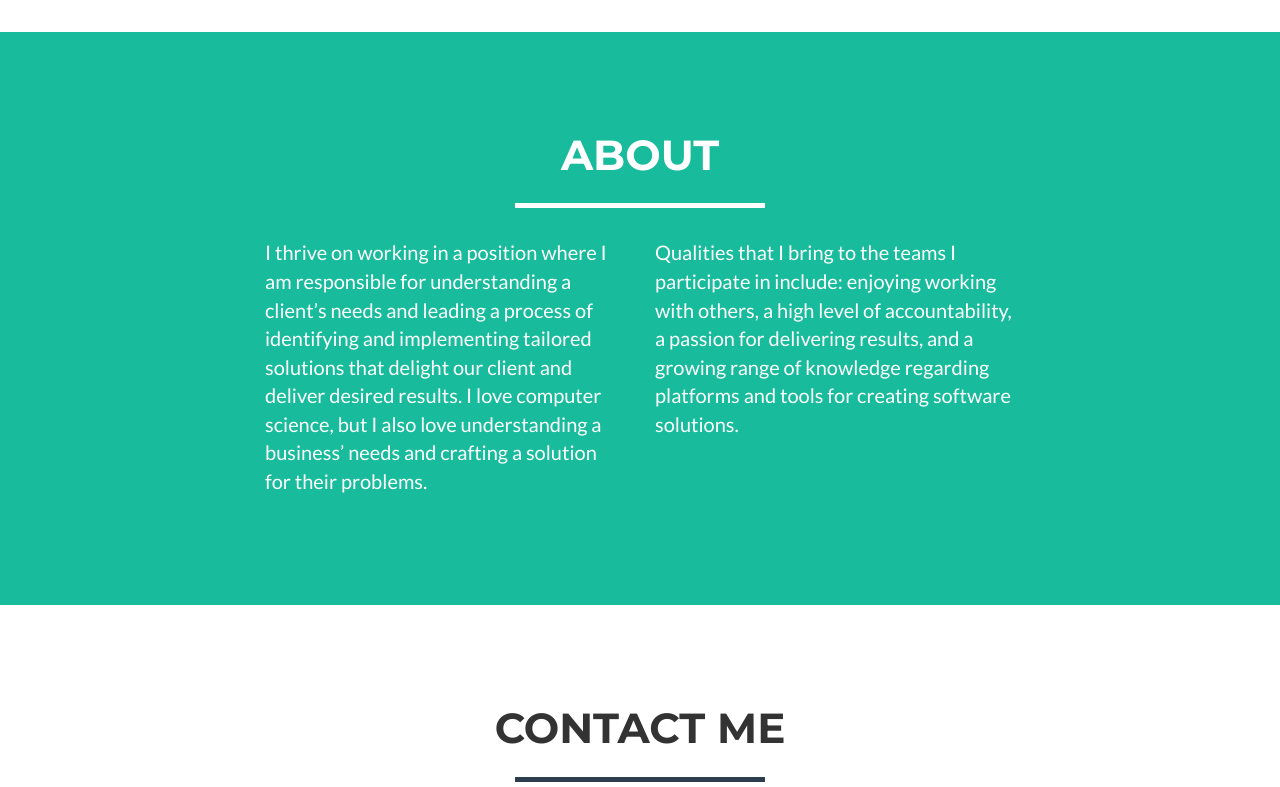
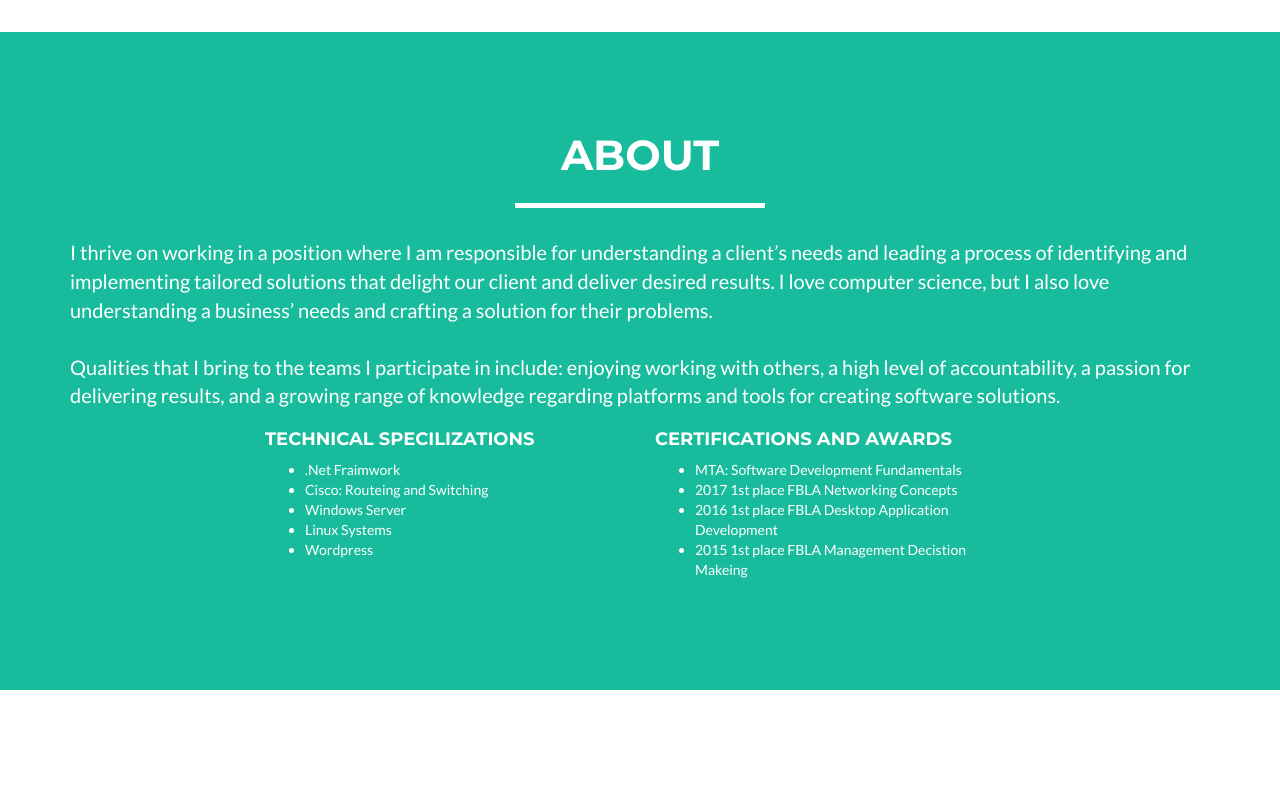
Before and after one commit to Carefree4/Carefree4.github.io, a website: page index.html in a window 1280 px wide. Shown: the part 1620-2407 px from the top of the page. Drawn offline with nearby package versions, Linux system fonts and the light colour scheme.

Commit message:
Updated about page

```diff
--- a/index.html
+++ b/index.html
@@ -2,37 +2,29 @@
 <html lang="en">
 
 <head>
-
     <meta charset="utf-8">
     <meta http-equiv="X-UA-Compatible" content="IE=edge">
     <meta name="viewport" content="width=device-width, initial-scale=1">
     <meta name="description" content="">
     <meta name="author" content="">
-
     <title>Maxwell Wenger</title>
-
     <!-- Bootstrap Core CSS -->
     <link href="vendor/bootstrap/css/bootstrap.min.css" rel="stylesheet">
-
     <!-- Theme CSS -->
     <link href="css/freelancer.min.css" rel="stylesheet">
-
     <!-- Custom Fonts -->
     <link href="vendor/font-awesome/css/font-awesome.min.css" rel="stylesheet" type="text/css">
     <link href="https://fonts.googleapis.com/css?family=Montserrat:400,700" rel="stylesheet" type="text/css">
     <link href="https://fonts.googleapis.com/css?family=Lato:400,700,400italic,700italic" rel="stylesheet" type="text/css">
-
     <!-- HTML5 Shim and Respond.js IE8 support of HTML5 elements and media queries -->
     <!-- WARNING: Respond.js doesn't work if you view the page via file:// -->
     <!--[if lt IE 9]>
         <script src="https://oss.maxcdn.com/libs/html5shiv/3.7.0/html5shiv.js"></script>
         <script src="https://oss.maxcdn.com/libs/respond.js/1.4.2/respond.min.js"></script>
     <![endif]-->
-
 </head>
 
 <body id="page-top" class="index">
-
     <!-- Navigation -->
     <nav id="mainNav" class="navbar navbar-default navbar-fixed-top navbar-custom">
         <div class="container">
@@ -43,7 +35,6 @@
                 </button>
                 <a class="navbar-brand" href="#page-top">Maxwell Wenger</a>
             </div>
-
             <!-- Collect the nav links, forms, and other content for toggling -->
             <div class="collapse navbar-collapse" id="bs-example-navbar-collapse-1">
                 <ul class="nav navbar-nav navbar-right">
@@ -65,7 +56,6 @@
         </div>
         <!-- /.container-fluid -->
     </nav>
-
     <!-- Header -->
     <header>
         <div class="container">
@@ -81,7 +71,6 @@
             </div>
         </div>
     </header>
-
     <!-- Portfolio Grid Section -->
     <section id="portfolio">
         <div class="container">
@@ -155,7 +144,6 @@
             </div>
         </div>
     </section>
-
     <!-- About Section -->
     <section class="success" id="about">
         <div class="container">
@@ -165,18 +153,36 @@
                     <hr class="star-light">
                 </div>
             </div>
+            <p>I thrive on working in a position where I am responsible for understanding a client’s needs and leading
+                        a process of identifying and implementing tailored solutions that delight our client and deliver
+                        desired results. I love computer science, but I also love understanding a business’ needs and crafting
+                        a solution for their problems.
+                        </br></br>Qualities that I bring to the teams I participate in include: enjoying working with others, a high level
+                        of accountability, a passion for delivering results, and a growing range of knowledge regarding platforms
+                        and tools for creating software solutions.</p>
             <div class="row">
                 <div class="col-lg-4 col-lg-offset-2">
-                    <p>I thrive on working in a position where I am responsible for understanding a client’s needs and leading a process of identifying and implementing tailored solutions that delight our client and deliver desired results. I love computer science, but I also love understanding a business’ needs and crafting a solution for their problems.</p>
+                    <h4>Technical Specilizations</h4>
+                    <ul>
+                        <li>.Net Fraimwork</li>
+                        <li>Cisco: Routeing and Switching</li>
+                        <li>Windows Server</li>
+                        <li>Linux Systems</li>
+                        <li>Wordpress</li>
+                    </ul>
                 </div>
                 <div class="col-lg-4">
-                    <p>Qualities that I bring to the teams I participate in include: enjoying working with others, a high level of accountability, a passion for delivering results, and a growing range of knowledge regarding platforms and tools for creating software solutions.</p>
+                    <h4>Certifications and Awards</h4>
+                    <ul>
+                        <li>MTA: Software Development Fundamentals</li>
+                        <li>2017 1st place FBLA Networking Concepts</li>
+                        <li>2016 1st place FBLA Desktop Application Development</li>
+                        <li>2015 1st place FBLA Management Decistion Makeing</li>
+                    </ul>
                 </div>
-
             </div>
         </div>
     </section>
-
     <!-- Contact Section -->
     <section id="contact">
         <div class="container">
@@ -194,28 +200,28 @@
                         <div class="row control-group">
                             <div class="form-group col-xs-12 floating-label-form-group controls">
                                 <label>Name</label>
-                                <input type="text" class="form-control" placeholder="Name" name="name" >
-                               <p class="help-block text-danger"></p>
+                                <input type="text" class="form-control" placeholder="Name" name="name">
+                                <p class="help-block text-danger"></p>
                             </div>
                         </div>
                         <div class="row control-group">
                             <div class="form-group col-xs-12 floating-label-form-group controls">
                                 <label>Email Address</label>
-                                <input type="email" class="form-control" placeholder="Email Address" name="_replyto" >
+                                <input type="email" class="form-control" placeholder="Email Address" name="_replyto">
                                 <p class="help-block text-danger"></p>
                             </div>
                         </div>
                         <div class="row control-group">
                             <div class="form-group col-xs-12 floating-label-form-group controls">
                                 <label>Phone Number</label>
-                                <input type="tel" class="form-control" placeholder="Phone Number" name="phone" >
+                                <input type="tel" class="form-control" placeholder="Phone Number" name="phone">
                                 <p class="help-block text-danger"></p>
                             </div>
                         </div>
                         <div class="row control-group">
                             <div class="form-group col-xs-12 floating-label-form-group controls">
                                 <label>Message</label>
-                                <textarea rows="5" class="form-control" placeholder="Message" name="message" ></textarea>
+                                <textarea rows="5" class="form-control" placeholder="Message" name="message"></textarea>
                                 <p class="help-block text-danger"></p>
                             </div>
                         </div>
@@ -230,7 +236,6 @@
             </div>
         </div>
     </section>
-
     <!-- Footer -->
     <footer class="text-center">
         <div class="footer-above">
@@ -258,22 +263,18 @@
             <div class="container">
                 <div class="row">
                     <div class="col-lg-12">
-                        Created using <a href="http://startbootstrap.com">Freelance</a>
-                        <br>
                         Copyright &copy; Maxwell Wenger 2016
                     </div>
                 </div>
             </div>
         </div>
     </footer>
-
     <!-- Scroll to Top Button (Only visible on small and extra-small screen sizes) -->
     <div class="scroll-top page-scroll hidden-sm hidden-xs hidden-lg hidden-md">
         <a class="btn btn-primary" href="#page-top">
             <i class="fa fa-chevron-up"></i>
         </a>
     </div>
-
     <!-- Portfolio Modals -->
     <div class="portfolio-modal modal fade" id="portfolioModal1" tabindex="-1" role="dialog" aria-hidden="true">
         <div class="modal-content">
@@ -290,7 +291,10 @@
                             <h2>Project Title</h2>
                             <hr class="star-primary">
                             <img src="img/portfolio/cabin.png" class="img-responsive img-centered" alt="">
-                            <p>Use this area of the page to describe your project. The icon above is part of a free icon set by <a href="https://sellfy.com/p/8Q9P/jV3VZ/">Flat Icons</a>. On their website, you can download their free set with 16 icons, or you can purchase the entire set with 146 icons for only $12!</p>
+                            <p>Use this area of the page to describe your project. The icon above is part of a free icon set
+                                by <a href="https://sellfy.com/p/8Q9P/jV3VZ/">Flat Icons</a>. On their website, you can download
+                                their free set with 16 icons, or you can purchase the entire set with 146 icons for only
+                                $12!</p>
                             <ul class="list-inline item-details">
                                 <li>Client:
                                     <strong><a href="http://startbootstrap.com">Start Bootstrap</a>
@@ -327,7 +331,10 @@
                             <h2>Project Title</h2>
                             <hr class="star-primary">
                             <img src="img/portfolio/cake.png" class="img-responsive img-centered" alt="">
-                            <p>Use this area of the page to describe your project. The icon above is part of a free icon set by <a href="https://sellfy.com/p/8Q9P/jV3VZ/">Flat Icons</a>. On their website, you can download their free set with 16 icons, or you can purchase the entire set with 146 icons for only $12!</p>
+                            <p>Use this area of the page to describe your project. The icon above is part of a free icon set
+                                by <a href="https://sellfy.com/p/8Q9P/jV3VZ/">Flat Icons</a>. On their website, you can download
+                                their free set with 16 icons, or you can purchase the entire set with 146 icons for only
+                                $12!</p>
                             <ul class="list-inline item-details">
                                 <li>Client:
                                     <strong><a href="http://startbootstrap.com">Start Bootstrap</a>
@@ -364,7 +371,10 @@
                             <h2>Project Title</h2>
                             <hr class="star-primary">
                             <img src="img/portfolio/circus.png" class="img-responsive img-centered" alt="">
-                            <p>Use this area of the page to describe your project. The icon above is part of a free icon set by <a href="https://sellfy.com/p/8Q9P/jV3VZ/">Flat Icons</a>. On their website, you can download their free set with 16 icons, or you can purchase the entire set with 146 icons for only $12!</p>
+                            <p>Use this area of the page to describe your project. The icon above is part of a free icon set
+                                by <a href="https://sellfy.com/p/8Q9P/jV3VZ/">Flat Icons</a>. On their website, you can download
+                                their free set with 16 icons, or you can purchase the entire set with 146 icons for only
+                                $12!</p>
                             <ul class="list-inline item-details">
                                 <li>Client:
                                     <strong><a href="http://startbootstrap.com">Start Bootstrap</a>
@@ -401,7 +411,10 @@
                             <h2>Project Title</h2>
                             <hr class="star-primary">
                             <img src="img/portfolio/game.png" class="img-responsive img-centered" alt="">
-                            <p>Use this area of the page to describe your project. The icon above is part of a free icon set by <a href="https://sellfy.com/p/8Q9P/jV3VZ/">Flat Icons</a>. On their website, you can download their free set with 16 icons, or you can purchase the entire set with 146 icons for only $12!</p>
+                            <p>Use this area of the page to describe your project. The icon above is part of a free icon set
+                                by <a href="https://sellfy.com/p/8Q9P/jV3VZ/">Flat Icons</a>. On their website, you can download
+                                their free set with 16 icons, or you can purchase the entire set with 146 icons for only
+                                $12!</p>
                             <ul class="list-inline item-details">
                                 <li>Client:
                                     <strong><a href="http://startbootstrap.com">Start Bootstrap</a>
@@ -438,7 +451,10 @@
                             <h2>Project Title</h2>
                             <hr class="star-primary">
                             <img src="img/portfolio/safe.png" class="img-responsive img-centered" alt="">
-                            <p>Use this area of the page to describe your project. The icon above is part of a free icon set by <a href="https://sellfy.com/p/8Q9P/jV3VZ/">Flat Icons</a>. On their website, you can download their free set with 16 icons, or you can purchase the entire set with 146 icons for only $12!</p>
+                            <p>Use this area of the page to describe your project. The icon above is part of a free icon set
+                                by <a href="https://sellfy.com/p/8Q9P/jV3VZ/">Flat Icons</a>. On their website, you can download
+                                their free set with 16 icons, or you can purchase the entire set with 146 icons for only
+                                $12!</p>
                             <ul class="list-inline item-details">
                                 <li>Client:
                                     <strong><a href="http://startbootstrap.com">Start Bootstrap</a>
@@ -475,7 +491,10 @@
                             <h2>Project Title</h2>
                             <hr class="star-primary">
                             <img src="img/portfolio/submarine.png" class="img-responsive img-centered" alt="">
-                            <p>Use this area of the page to describe your project. The icon above is part of a free icon set by <a href="https://sellfy.com/p/8Q9P/jV3VZ/">Flat Icons</a>. On their website, you can download their free set with 16 icons, or you can purchase the entire set with 146 icons for only $12!</p>
+                            <p>Use this area of the page to describe your project. The icon above is part of a free icon set
+                                by <a href="https://sellfy.com/p/8Q9P/jV3VZ/">Flat Icons</a>. On their website, you can download
+                                their free set with 16 icons, or you can purchase the entire set with 146 icons for only
+                                $12!</p>
                             <ul class="list-inline item-details">
                                 <li>Client:
                                     <strong><a href="http://startbootstrap.com">Start Bootstrap</a>
@@ -497,23 +516,17 @@
             </div>
         </div>
     </div>
-
     <!-- jQuery -->
     <script src="vendor/jquery/jquery.min.js"></script>
-
     <!-- Bootstrap Core JavaScript -->
     <script src="vendor/bootstrap/js/bootstrap.min.js"></script>
-
     <!-- Plugin JavaScript -->
     <script src="https://cdnjs.cloudflare.com/ajax/libs/jquery-easing/1.3/jquery.easing.min.js"></script>
-
     <!-- Contact Form JavaScript -->
     <script src="js/jqBootstrapValidation.js"></script>
     <script src="js/contact_me.js"></script>
-
     <!-- Theme JavaScript -->
     <script src="js/freelancer.min.js"></script>
-
 </body>
 
 </html>
```
